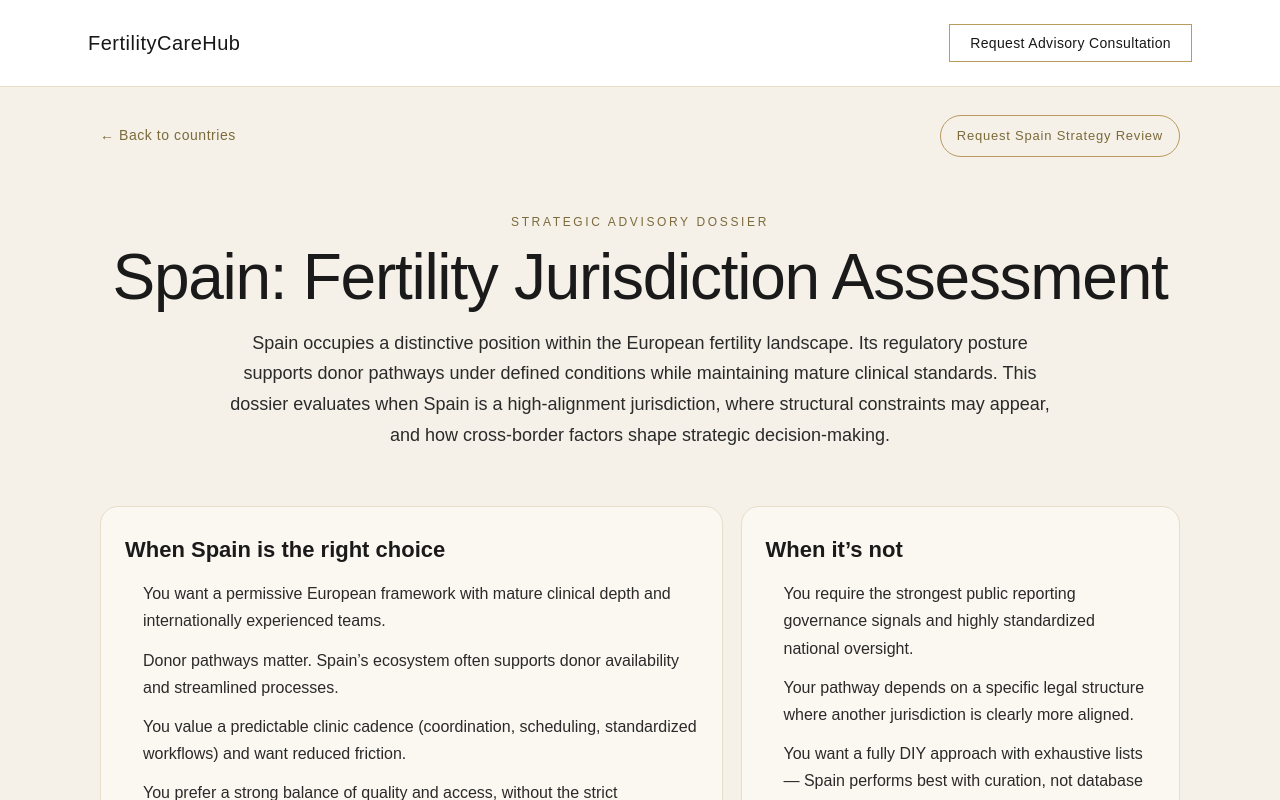
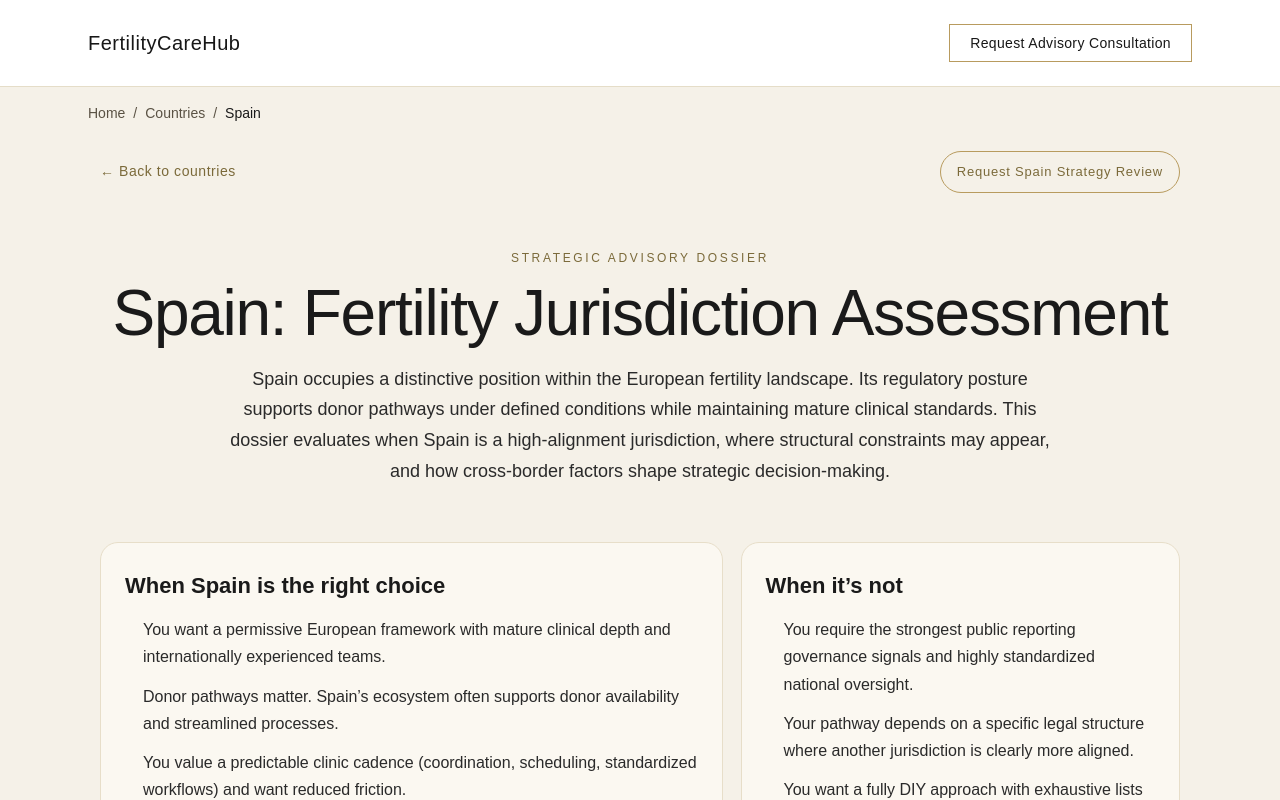
Before and after one commit to fmeliteintl-collab/fertilitycarehub-web, a Next.js app: page /countries/spain in a window 1280 px wide. Shown: the top 800 px of the page. Built offline with nearby package versions, Linux system fonts and the light colour scheme.

Commit message:
Standardize breadcrumbs UI + centralized JSON-LD

```diff
--- /dev/null
+++ b/app/components/Breadcrumbs.tsx
@@ -0,0 +1,68 @@
+import Link from "next/link";
+import Script from "next/script";
+
+export type BreadcrumbItem = {
+  name: string;
+  href: string;
+};
+
+type BreadcrumbsProps = {
+  items: BreadcrumbItem[];
+};
+
+function toAbsoluteUrl(href: string) {
+  if (href.startsWith("http://") || href.startsWith("https://")) return href;
+  const base = "https://fertilitycarehub.com";
+  if (href.startsWith("/")) return `${base}${href}`;
+  return `${base}/${href}`;
+}
+
+export default function Breadcrumbs({ items }: BreadcrumbsProps) {
+  if (!items || items.length === 0) return null;
+
+  const jsonLd = {
+    "@context": "https://schema.org",
+    "@type": "BreadcrumbList",
+    itemListElement: items.map((item, idx) => ({
+      "@type": "ListItem",
+      position: idx + 1,
+      name: item.name,
+      item: toAbsoluteUrl(item.href),
+    })),
+  };
+
+  return (
+    <>
+      <Script
+        id="ld-breadcrumbs"
+        type="application/ld+json"
+        strategy="afterInteractive"
+        dangerouslySetInnerHTML={{ __html: JSON.stringify(jsonLd) }}
+      />
+
+      <nav aria-label="Breadcrumb" className="max-w-6xl mx-auto px-6 pt-4">
+        <ol className="flex flex-wrap items-center gap-2 text-sm text-[#5A5244]">
+          {items.map((item, idx) => {
+            const isLast = idx === items.length - 1;
+
+            return (
+              <li key={`${item.href}-${idx}`} className="flex items-center gap-2">
+                {!isLast ? (
+                  <Link href={item.href} className="hover:underline">
+                    {item.name}
+                  </Link>
+                ) : (
+                  <span aria-current="page" className="text-[#1A1A1A]">
+                    {item.name}
+                  </span>
+                )}
+
+                {!isLast && <span aria-hidden="true">/</span>}
+              </li>
+            );
+          })}
+        </ol>
+      </nav>
+    </>
+  );
+}
--- a/app/countries/page.tsx
+++ b/app/countries/page.tsx
@@ -1,3 +1,4 @@
+import Breadcrumbs from "../components/Breadcrumbs";
 import Link from "next/link";
 type Country = {
   slug: string;
@@ -94,6 +95,13 @@ export default function CountriesPage() {
         padding: "64px 20px",
       }}
     >
+      <Breadcrumbs
+        items={[
+          { name: "Home", href: "/" },
+          { name: "Countries", href: "/countries" },
+        ]}
+      />
+
       <header style={{ textAlign: "center", marginBottom: 40 }}>
         <h1
           style={{
--- a/app/countries/spain/page.tsx
+++ b/app/countries/spain/page.tsx
@@ -1,3 +1,4 @@
+import Breadcrumbs from "../../components/Breadcrumbs";
 import Link from "next/link";
 import type { Metadata } from "next";
 import Script from "next/script";
@@ -22,6 +23,14 @@ export const metadata: Metadata = {
 export default function SpainDossierPage() {
   return (
     <main className="min-h-screen bg-[#F5F1E8] text-[#1A1A1A]">
+      <Breadcrumbs
+        items={[
+          { name: "Home", href: "/" },
+          { name: "Countries", href: "/countries" },
+          { name: "Spain", href: "/countries/spain" },
+        ]}
+      />
+
       <Script
         id="ld-spain-advisory"
         type="application/ld+json"
@@ -39,23 +48,7 @@ export default function SpainDossierPage() {
               name: "FertilityCareHub",
               url: "https://fertilitycarehub.com",
             },
-          breadcrumb: {
-            "@type": "BreadcrumbList",
-            itemListElement: [
-              {
-                "@type": "ListItem",
-                position: 1,
-                name: "Countries",
-                item: "https://fertilitycarehub.com/countries",
-              },
-              {
-                "@type": "ListItem",
-                position: 2,
-                name: "Spain",
-                item: "https://fertilitycarehub.com/countries/spain",
-              },
-            ],
-          },
+
           }),
         }}
       />
--- a/app/layout.tsx
+++ b/app/layout.tsx
@@ -20,7 +20,6 @@ const ORG_JSON_LD = {
   ],
 } as const;
 
-
 export const metadata: Metadata = {
   title: {
     default:
@@ -36,8 +35,7 @@ export const metadata: Metadata = {
   },
 
   openGraph: {
-    title:
-      "Global Fertility Strategy Advisory — Europe & Beyond",
+    title: "Global Fertility Strategy Advisory — Europe & Beyond",
     description:
       "Private global fertility strategy advisory for cross-border care across Europe and select international destinations — jurisdiction clarity, pathway alignment, and discreet planning.",
     url: "https://fertilitycarehub.com",
@@ -66,20 +64,17 @@ export default function RootLayout({
   return (
     <html lang="en">
       <script
-  type="application/ld+json"
-  dangerouslySetInnerHTML={{ __html: JSON.stringify(ORG_JSON_LD) }}
-/>
+        type="application/ld+json"
+        dangerouslySetInnerHTML={{
+          __html: JSON.stringify(ORG_JSON_LD),
+        }}
+      />
 
       <body className="bg-[#F5F1E8] text-[#1A1A1A] font-serif">
-
         <header className="w-full py-6 border-b border-[#E5DDC8]">
           <div className="max-w-6xl mx-auto flex items-center justify-between px-6">
-
             <Link href="/" className="flex items-center gap-4">
-
-              <span className="text-xl tracking-wide">
-                FertilityCareHub
-              </span>
+              <span className="text-xl tracking-wide">FertilityCareHub</span>
             </Link>
 
             <Link
@@ -88,12 +83,10 @@ export default function RootLayout({
             >
               Request Advisory Consultation
             </Link>
-
           </div>
         </header>
 
         <main>{children}</main>
-
       </body>
     </html>
   );
```
Lines whose indentation alone changed are shown as unchanged.
